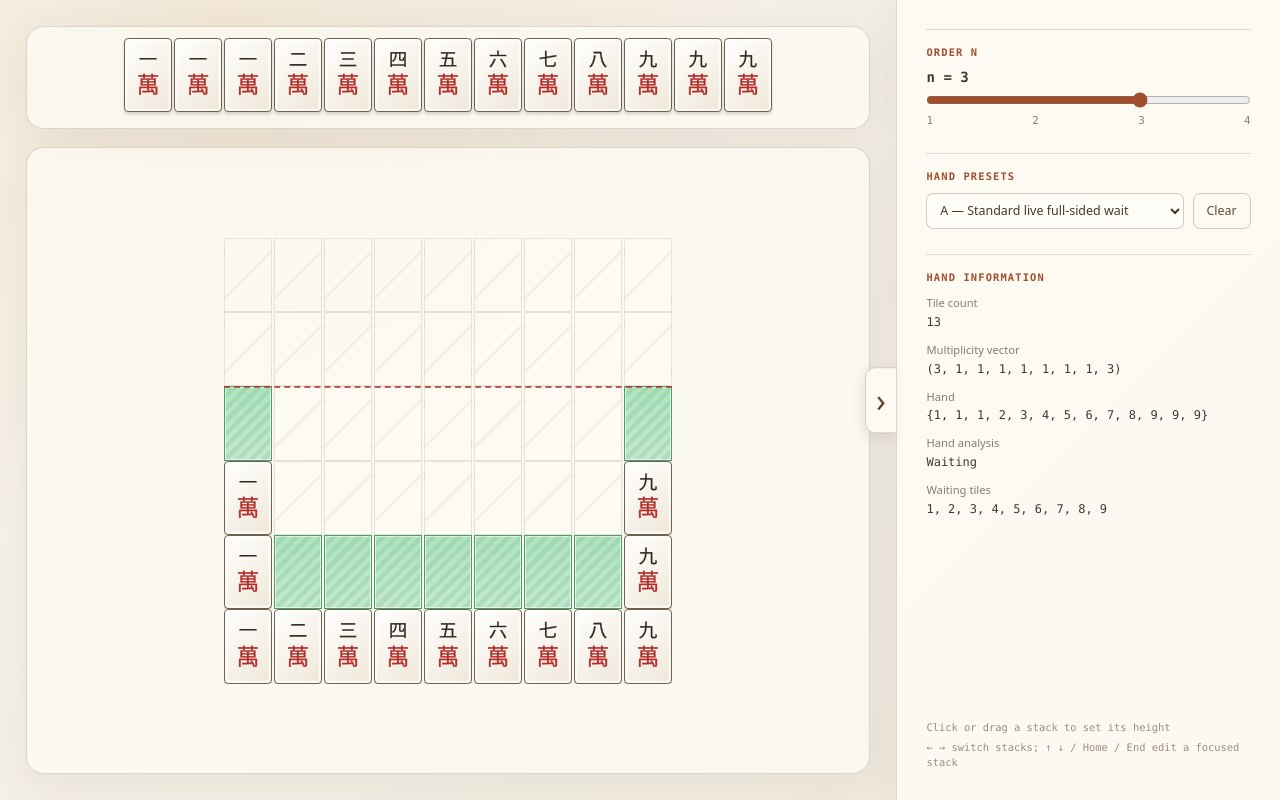
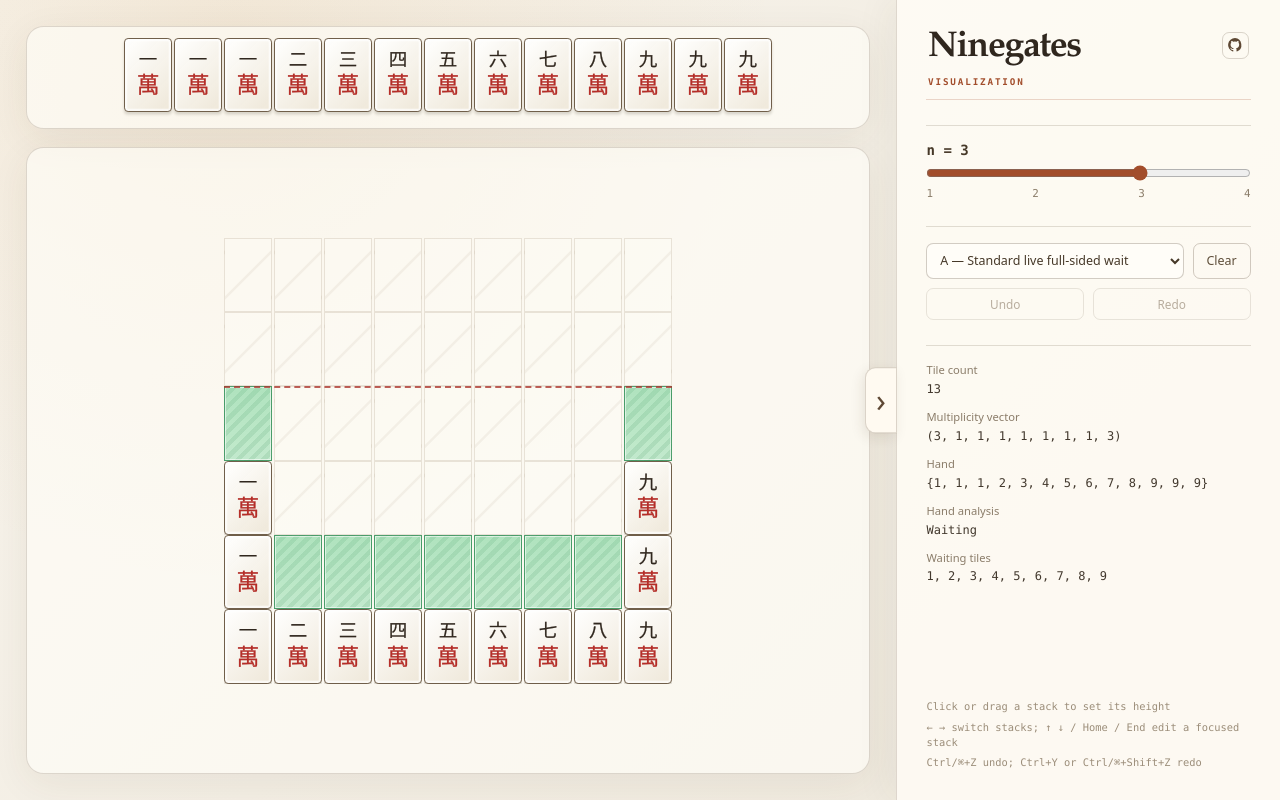
Before and after one commit to sun123zxy/ninegates-viz, a React (Vite) app: page / in a window 1280 px wide. Built offline with nearby package versions, Linux system fonts and the light colour scheme.

Commit message:
multiple update

```diff
--- a/src/App.css
+++ b/src/App.css
@@ -27,14 +27,6 @@
   background: rgba(255, 253, 248, 0.66);
   box-shadow: 0 0.6rem 2.4rem rgba(67, 52, 32, 0.07);
   overflow: hidden;
-}
-
-.sidebar-label {
-  display: block;
-  color: #a24d2b;
-  font: 700 0.65rem/1.2 var(--mono);
-  letter-spacing: 0.11em;
-  text-transform: uppercase;
 }
 
 .mahjong-tile {
@@ -284,20 +276,61 @@
 
 .sidebar-content {
   height: 100%;
+  min-height: 0;
   box-sizing: border-box;
-  overflow-y: auto;
+  overflow: hidden;
   padding: clamp(1.25rem, 2.3vw, 2.3rem) clamp(1rem, 2.3vw, 2rem);
   display: flex;
   flex-direction: column;
   gap: 1.6rem;
 }
 
+.brand-block {
+  flex: 0 0 auto;
+  position: relative;
+  padding: 0.15rem 0.1rem 0.75rem;
+  display: flex;
+  align-items: flex-start;
+  justify-content: space-between;
+  gap: 0.8rem;
+  border-bottom: 1px solid rgba(162, 77, 43, 0.22);
+}
+
+.brand-block h1 {
+  margin: 0;
+  display: grid;
+  gap: 0.68rem;
+}
+
+.brand-name {
+  color: #30271e;
+  font: 700 clamp(1.85rem, 2.8vw, 2.65rem) / 0.92 'Palatino Linotype', 'Book Antiqua', Georgia, serif;
+  letter-spacing: -0.035em;
+  text-shadow: 0 0.06rem 0 rgba(255, 255, 255, 0.84);
+}
+
+.brand-subtitle {
+  color: #a24d2b;
+  font: 700 0.58rem / 1.2 var(--mono);
+  letter-spacing: 0.2em;
+  text-transform: uppercase;
+}
+
+.brand-block .github-link {
+  margin-top: 0;
+}
+
 .order-panel,
 .preset-panel,
-.algorithms-panel,
 .info-panel {
   border-top: 1px solid rgba(77, 59, 36, 0.16);
   padding-top: 1rem;
+}
+
+.order-panel,
+.preset-panel,
+.sidebar-footer {
+  flex: 0 0 auto;
 }
 
 .algorithm-toggle {
@@ -318,7 +351,6 @@
 }
 
 .order-control {
-  margin-top: 0.65rem;
   display: grid;
   gap: 0.4rem;
 }
@@ -343,7 +375,6 @@
 }
 
 .preset-controls {
-  margin-top: 0.65rem;
   display: grid;
   grid-template-columns: minmax(0, 1fr) auto;
   gap: 0.55rem;
@@ -382,10 +413,47 @@
   outline-offset: 2px;
 }
 
+.history-controls {
+  margin-top: 0.55rem;
+  display: grid;
+  grid-template-columns: repeat(2, minmax(0, 1fr));
+  gap: 0.55rem;
+}
+
+.history-controls button {
+  min-height: 2rem;
+  border: 1px solid rgba(77, 59, 36, 0.25);
+  border-radius: 0.45rem;
+  color: #5f4f3b;
+  background: transparent;
+  cursor: pointer;
+  font: 0.74rem var(--sans);
+}
+
+.history-controls button:hover:not(:disabled),
+.history-controls button:focus-visible:not(:disabled) {
+  background: #fff3df;
+}
+
+.history-controls button:disabled {
+  cursor: not-allowed;
+  color: #b8ad9e;
+  border-color: rgba(77, 59, 36, 0.12);
+}
+
 .info-list {
-  margin: 0.7rem 0 0;
+  margin: 0;
   display: grid;
   gap: 0.65rem;
+}
+
+.info-panel {
+  min-height: 0;
+  flex: 1 1 0;
+  overflow-y: auto;
+  padding-right: 0.3rem;
+  scrollbar-color: rgba(122, 88, 46, 0.45) transparent;
+  scrollbar-width: thin;
 }
 
 .info-list div {
@@ -406,11 +474,34 @@
 }
 
 .sidebar-footer {
-  margin-top: auto;
   display: grid;
   gap: 0.35rem;
   color: #9b8d79;
   font: 0.65rem/1.45 var(--mono);
+}
+
+.github-link {
+  width: 1.7rem;
+  height: 1.7rem;
+  margin-top: 0.35rem;
+  display: grid;
+  place-items: center;
+  border: 1px solid rgba(77, 59, 36, 0.2);
+  border-radius: 0.45rem;
+  color: #5e4834;
+  transition: color 140ms ease, background 140ms ease;
+}
+
+.github-link:hover,
+.github-link:focus-visible {
+  color: #9a4126;
+  background: #fff3df;
+}
+
+.github-link svg {
+  width: 1rem;
+  height: 1rem;
+  fill: currentColor;
 }
 
 @media (max-width: 760px) {
--- a/src/App.tsx
+++ b/src/App.tsx
@@ -1,5 +1,13 @@
-import { useState } from 'react'
-import { setTileCount, type HandCounts } from './core/hand'
+import { useEffect, useRef, useState } from 'react'
+import { setTileCount } from './core/hand'
+import {
+  HISTORY_LIMIT,
+  commitHistory,
+  createHistory,
+  redoHistory,
+  undoHistory,
+  type History,
+} from './core/history'
 import {
   presetsForOrder,
   standardPreset,
@@ -15,14 +23,54 @@ import './App.css'
 const CUSTOM_PRESET_ID = 'custom'
 const INITIAL_ORDER: Order = 3
 const INITIAL_PRESET = standardPreset(INITIAL_ORDER)
+const GITHUB_URL = 'https://github.com/sun123zxy/ninegates-webtools'
+
+type HandSnapshot = {
+  order: Order
+  counts: number[]
+  selectedPreset: string
+}
+
+function sameHand(left: HandSnapshot, right: HandSnapshot): boolean {
+  return left.order === right.order &&
+    left.selectedPreset === right.selectedPreset &&
+    left.counts.length === right.counts.length &&
+    left.counts.every((count, index) => count === right.counts[index])
+}
+
+function appendTransactionStart(history: History<HandSnapshot>, start: HandSnapshot) {
+  return [...history.past, start].slice(-HISTORY_LIMIT)
+}
+
+function GitHubLink() {
+  return (
+    <a
+      className="github-link"
+      href={GITHUB_URL}
+      target="_blank"
+      rel="noreferrer"
+      aria-label="Open the Ninegates Web Tools repository on GitHub"
+      title="View on GitHub"
+    >
+      <svg viewBox="0 0 24 24" aria-hidden="true">
+        <path d="M12 1.6a10.4 10.4 0 0 0-3.3 20.26c.52.1.7-.22.7-.5v-2c-2.87.62-3.47-1.22-3.47-1.22-.47-1.18-1.14-1.5-1.14-1.5-.93-.64.07-.63.07-.63 1.03.07 1.57 1.05 1.57 1.05.91 1.55 2.4 1.1 2.98.84.09-.66.36-1.1.65-1.36-2.29-.26-4.7-1.14-4.7-5.08 0-1.12.4-2.03 1.05-2.75-.1-.26-.46-1.3.1-2.72 0 0 .86-.27 2.78 1.05a9.63 9.63 0 0 1 5.06 0c1.92-1.32 2.78-1.05 2.78-1.05.56 1.42.2 2.46.1 2.72.65.72 1.05 1.63 1.05 2.75 0 3.95-2.42 4.81-4.72 5.07.37.32.7.92.7 1.86v2.75c0 .28.18.6.7.5A10.4 10.4 0 0 0 12 1.6Z" />
+      </svg>
+    </a>
+  )
+}
 
 function App() {
-  const [order, setOrder] = useState<Order>(INITIAL_ORDER)
-  const [counts, setCounts] = useState<HandCounts>(() => [...INITIAL_PRESET.counts])
-  const [selectedPreset, setSelectedPreset] = useState(INITIAL_PRESET.id)
+  const [history, setHistory] = useState(() => createHistory<HandSnapshot>({
+    order: INITIAL_ORDER,
+    counts: [...INITIAL_PRESET.counts],
+    selectedPreset: INITIAL_PRESET.id,
+  }))
   const [sidebarOpen, setSidebarOpen] = useState(
     () => !window.matchMedia('(max-width: 760px)').matches,
   )
+  const transactionStartRef = useRef<HandSnapshot | null>(null)
+
+  const { order, counts, selectedPreset } = history.present
 
   const orderPresets = presetsForOrder(order)
   const livePresets = orderPresets.filter((preset) => preset.waitKind === 'live')
@@ -32,29 +80,90 @@ function App() {
     ? analysis.decomposition
     : undefined
 
+  const updateHand = (update: (current: HandSnapshot) => HandSnapshot) => {
+    setHistory((current) => {
+      const next = update(current.present)
+      if (transactionStartRef.current) {
+        return sameHand(current.present, next) ? current : { ...current, present: next }
+      }
+      return commitHistory(current, next, sameHand)
+    })
+  }
+
+  const beginHistoryTransaction = () => {
+    setHistory((current) => {
+      transactionStartRef.current ??= current.present
+      return current
+    })
+  }
+
+  const finishHistoryTransaction = () => {
+    const start = transactionStartRef.current
+    transactionStartRef.current = null
+    if (!start) return
+    setHistory((current) => {
+      if (sameHand(start, current.present)) return current
+      return {
+        past: appendTransactionStart(current, start),
+        present: current.present,
+        future: [],
+      }
+    })
+  }
+
+  const undo = () => setHistory(undoHistory)
+  const redo = () => setHistory(redoHistory)
+
+  useEffect(() => {
+    const handleHistoryShortcut = (event: KeyboardEvent) => {
+      if (!event.ctrlKey && !event.metaKey) return
+      const key = event.key.toLowerCase()
+      const isUndo = key === 'z' && !event.shiftKey
+      const isRedo = key === 'y' || (key === 'z' && event.shiftKey)
+      if (!isUndo && !isRedo) return
+      event.preventDefault()
+      if (isUndo) undo()
+      if (isRedo) redo()
+    }
+
+    window.addEventListener('keydown', handleHistoryShortcut)
+    return () => window.removeEventListener('keydown', handleHistoryShortcut)
+  }, [])
+
   const clearHand = () => {
-    setCounts(counts.map(() => 0))
-    setSelectedPreset(CUSTOM_PRESET_ID)
+    updateHand((current) => ({
+      ...current,
+      counts: current.counts.map(() => 0),
+      selectedPreset: CUSTOM_PRESET_ID,
+    }))
   }
 
   const handlePresetChange = (id: string) => {
     if (id === CUSTOM_PRESET_ID) return
-    setSelectedPreset(id)
-    const preset = orderPresets.find((item) => item.id === id)
-    if (preset) setCounts([...preset.counts])
+    updateHand((current) => {
+      const preset = presetsForOrder(current.order).find((item) => item.id === id)
+      return preset
+        ? { ...current, counts: [...preset.counts], selectedPreset: preset.id }
+        : current
+    })
   }
 
   const handleOrderChange = (value: number) => {
     const nextOrder = value as Order
     const preset = standardPreset(nextOrder)
-    setOrder(nextOrder)
-    setCounts([...preset.counts])
-    setSelectedPreset(preset.id)
+    updateHand(() => ({
+      order: nextOrder,
+      counts: [...preset.counts],
+      selectedPreset: preset.id,
+    }))
   }
 
   const handleCountChange = (rank: number, count: number) => {
-    setCounts((current) => setTileCount(current, rank, count))
-    setSelectedPreset(CUSTOM_PRESET_ID)
+    updateHand((current) => ({
+      ...current,
+      counts: setTileCount(current.counts, rank, count),
+      selectedPreset: CUSTOM_PRESET_ID,
+    }))
   }
 
   return (
@@ -64,6 +173,8 @@ function App() {
         <StackedHandView
           counts={counts}
           onCountChange={handleCountChange}
+          onEditStart={beginHistoryTransaction}
+          onEditEnd={finishHistoryTransaction}
           waitingTiles={analysis.kind === 'waiting' ? analysis.waitingTiles : undefined}
           decomposition={decomposition}
         />
@@ -81,8 +192,15 @@ function App() {
         </button>
         {sidebarOpen && (
           <div className="sidebar-content">
-            <section className="order-panel" aria-labelledby="order-title">
-              <div className="sidebar-label" id="order-title">Order n</div>
+            <div className="brand-block">
+              <h1>
+                <span className="brand-name">Ninegates</span>
+                <span className="brand-subtitle">Visualization</span>
+              </h1>
+              <GitHubLink />
+            </div>
+
+            <section className="order-panel" aria-label="Order">
               <div className="order-control">
                 <output htmlFor="order-slider">n = {order}</output>
                 <input
@@ -93,6 +211,10 @@ function App() {
                   step="1"
                   value={order}
                   onChange={(event) => handleOrderChange(Number(event.target.value))}
+                  onPointerDown={beginHistoryTransaction}
+                  onPointerUp={finishHistoryTransaction}
+                  onPointerCancel={finishHistoryTransaction}
+                  onLostPointerCapture={finishHistoryTransaction}
                   aria-label="Generalized Mahjong order"
                 />
                 <div className="order-ticks" aria-hidden="true">
@@ -101,8 +223,7 @@ function App() {
               </div>
             </section>
 
-            <section className="preset-panel" aria-labelledby="preset-title">
-              <div className="sidebar-label" id="preset-title">Hand presets</div>
+            <section className="preset-panel" aria-label="Hand presets">
               <div className="preset-controls">
                 <select
                   value={selectedPreset}
@@ -125,6 +246,26 @@ function App() {
                 </select>
                 <button type="button" className="clear-button" onClick={clearHand}>Clear</button>
               </div>
+              <div className="history-controls">
+                <button
+                  type="button"
+                  onClick={undo}
+                  disabled={history.past.length === 0}
+                  title="Undo (Ctrl/⌘+Z)"
+                  aria-keyshortcuts="Control+Z Meta+Z"
+                >
+                  Undo
+                </button>
+                <button
+                  type="button"
+                  onClick={redo}
+                  disabled={history.future.length === 0}
+                  title="Redo (Ctrl+Y / Ctrl/⌘+Shift+Z)"
+                  aria-keyshortcuts="Control+Y Control+Shift+Z Meta+Shift+Z"
+                >
+                  Redo
+                </button>
+              </div>
             </section>
 
             <HandInfo counts={counts} analysis={analysis} />
@@ -132,6 +273,7 @@ function App() {
             <div className="sidebar-footer">
               <span>Click or drag a stack to set its height</span>
               <span>← → switch stacks; ↑ ↓ / Home / End edit a focused stack</span>
+              <span>Ctrl/⌘+Z undo; Ctrl+Y or Ctrl/⌘+Shift+Z redo</span>
             </div>
           </div>
         )}
--- a/src/components/HandInfo.tsx
+++ b/src/components/HandInfo.tsx
@@ -22,8 +22,7 @@ export function HandInfo({ counts, analysis }: HandInfoProps) {
     : undefined
 
   return (
-    <section className="info-panel" aria-labelledby="info-title">
-      <div className="sidebar-label" id="info-title">Hand information</div>
+    <section className="info-panel" aria-label="Hand information">
       <dl className="info-list">
         <div>
           <dt>Tile count</dt>
@@ -80,24 +79,18 @@ export function HandInfo({ counts, analysis }: HandInfoProps) {
           </div>
         )}
         {decomposition && (
-          <>
-            <div>
-              <dt>seq</dt>
-              <dd>{decomposition.sequences.length === 0
+          <div>
+            <dt>Decomposition</dt>
+            <dd>
+              seq: {decomposition.sequences.length === 0
                 ? '—'
-                : decomposition.sequences.map(sequenceRanks).join(', ')}</dd>
-            </div>
-            <div>
-              <dt>trip</dt>
-              <dd>{decomposition.triplets.length === 0
+                : decomposition.sequences.map(sequenceRanks).join(', ')};{' '}
+              trip: {decomposition.triplets.length === 0
                 ? '—'
-                : decomposition.triplets.map((rank) => repeatedRank(rank, 3)).join(', ')}</dd>
-            </div>
-            <div>
-              <dt>pair</dt>
-              <dd>{decomposition.pair === undefined ? '—' : repeatedRank(decomposition.pair, 2)}</dd>
-            </div>
-          </>
+                : decomposition.triplets.map((rank) => repeatedRank(rank, 3)).join(', ')};{' '}
+              pair: {decomposition.pair === undefined ? '—' : repeatedRank(decomposition.pair, 2)}
+            </dd>
+          </div>
         )}
       </dl>
     </section>
--- /dev/null
+++ b/src/core/history.ts
@@ -0,0 +1,48 @@
+export const HISTORY_LIMIT = 100
+
+export type History<T> = {
+  past: readonly T[]
+  present: T
+  future: readonly T[]
+}
+
+export function createHistory<T>(present: T): History<T> {
+  return { past: [], present, future: [] }
+}
+
+function appendPast<T>(past: readonly T[], entry: T): readonly T[] {
+  return [...past, entry].slice(-HISTORY_LIMIT)
+}
+
+export function commitHistory<T>(
+  history: History<T>,
+  next: T,
+  equal: (left: T, right: T) => boolean,
+): History<T> {
+  if (equal(history.present, next)) return history
+  return {
+    past: appendPast(history.past, history.present),
+    present: next,
+    future: [],
+  }
+}
+
+export function undoHistory<T>(history: History<T>): History<T> {
+  const previous = history.past.at(-1)
+  if (previous === undefined) return history
+  return {
+    past: history.past.slice(0, -1),
+    present: previous,
+    future: [history.present, ...history.future],
+  }
+}
+
+export function redoHistory<T>(history: History<T>): History<T> {
+  const next = history.future[0]
+  if (next === undefined) return history
+  return {
+    past: appendPast(history.past, history.present),
+    present: next,
+    future: history.future.slice(1),
+  }
+}
```
Also changed, not shown: scripts/test-hand-analysis.mjs (+17 -0 lines), src/components/StackedHandView.tsx (+19 -1 lines).
